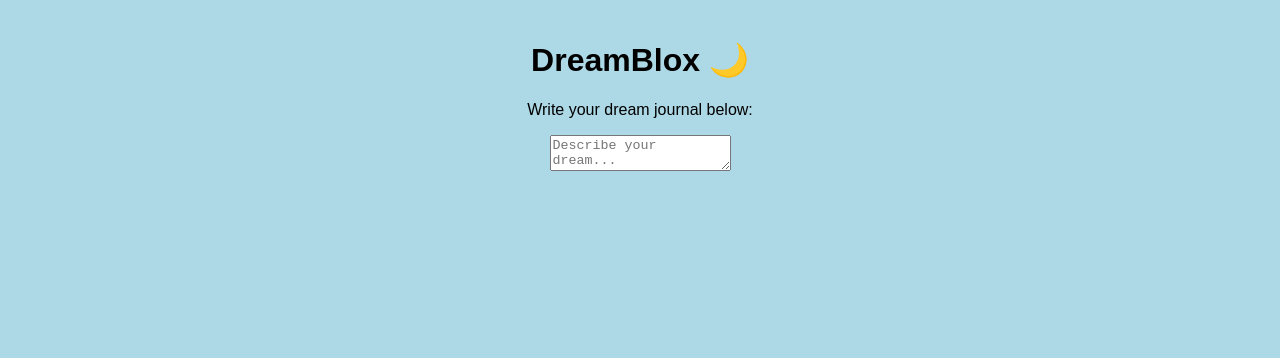
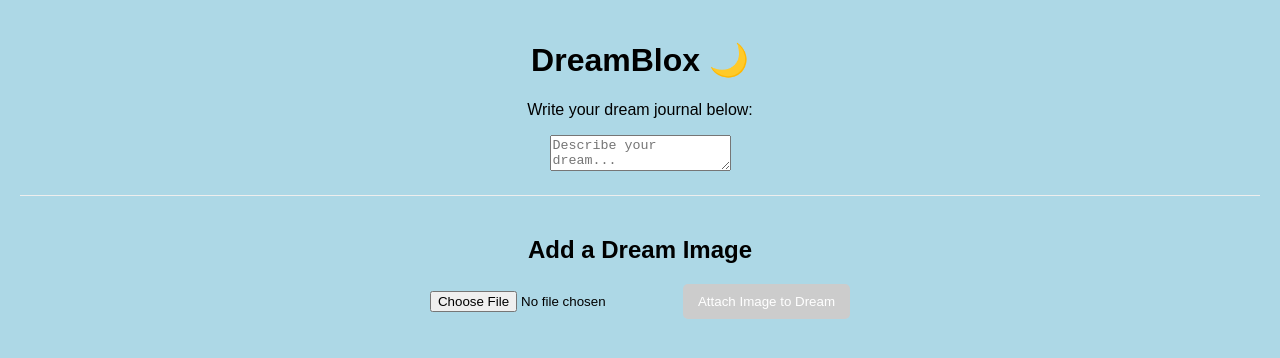
Before and after one commit to harshi-puli/DreamBlox, a React (Create React App) app in the folder dreamblox/: page / in a window 1280 px wide. Shown: the top 358 px of the page. Built offline with nearby package versions, Linux system fonts and the light colour scheme.

Commit message:
Added buttons for uploading an image

```diff
--- a/dreamblox/src/App.js
+++ b/dreamblox/src/App.js
@@ -1,12 +1,92 @@
+import React, { useState } from 'react'; // 👈 Import useState
 import logo from './logo.svg';
 import './App.css';
 
 function App() {
+  // 1. STATE: To hold the selected file object and its preview URL
+  const [selectedFile, setSelectedFile] = useState(null);
+  const [imagePreviewUrl, setImagePreviewUrl] = useState(null);
+
+  // 2. HANDLER: Captures the file when the user selects it
+  const handleFileChange = (event) => {
+    const file = event.target.files[0];
+
+    if (file) {
+      setSelectedFile(file);
+
+      // Create a temporary URL for immediate image preview
+      const previewUrl = URL.createObjectURL(file);
+      setImagePreviewUrl(previewUrl);
+    }
+  };
+
+  // 3. HANDLER: Simulates the upload action (sending the file to a server)
+  const handleUpload = () => {
+    if (!selectedFile) {
+      alert("Please select an image to upload with your dream!");
+      return;
+    }
+
+    // --- Backend Upload Simulation ---
+    // In a real app, you would use fetch/axios and FormData
+    // to send 'selectedFile' to your server endpoint here.
+    // ---------------------------------
+
+    alert(`Simulated upload of dream image: ${selectedFile.name}`);
+
+    // Optional: Clear the selection after "upload"
+    // setSelectedFile(null);
+    // setImagePreviewUrl(null);
+  };
+
   return (
     <div className="App">
       <h1>DreamBlox 🌙</h1>
       <p>Write your dream journal below:</p>
       <textarea placeholder="Describe your dream..."></textarea>
+
+      {/* --- IMAGE UPLOAD SECTION --- */}
+      <div style={{ margin: '20px 0', borderTop: '1px solid #eee', paddingTop: '20px' }}>
+        <h2>Add a Dream Image</h2>
+
+        {/* File Selection Input */}
+        <input
+          type="file"
+          accept="image/*" // Only allows image files
+          onChange={handleFileChange}
+          style={{ marginBottom: '10px' }}
+        />
+
+        {/* Image Preview */}
+        {imagePreviewUrl && (
+          <div style={{ margin: '10px 0' }}>
+            <h4>Image Preview:</h4>
+            <img
+              src={imagePreviewUrl}
+              alt="Dream Visual"
+              style={{ maxWidth: '300px', maxHeight: '200px', height: 'auto', border: '2px solid #aaa', borderRadius: '5px' }}
+            />
+          </div>
+        )}
+
+        {/* Upload Button */}
+        <button
+          onClick={handleUpload}
+          disabled={!selectedFile}
+          style={{
+            padding: '10px 15px',
+            backgroundColor: selectedFile ? '#6c5ce7' : '#ccc',
+            color: 'white',
+            border: 'none',
+            borderRadius: '5px',
+            cursor: selectedFile ? 'pointer' : 'not-allowed'
+          }}
+        >
+          Attach Image to Dream
+        </button>
+      </div>
+      {/* ---------------------------- */}
+
     </div>
   );
 }
```
